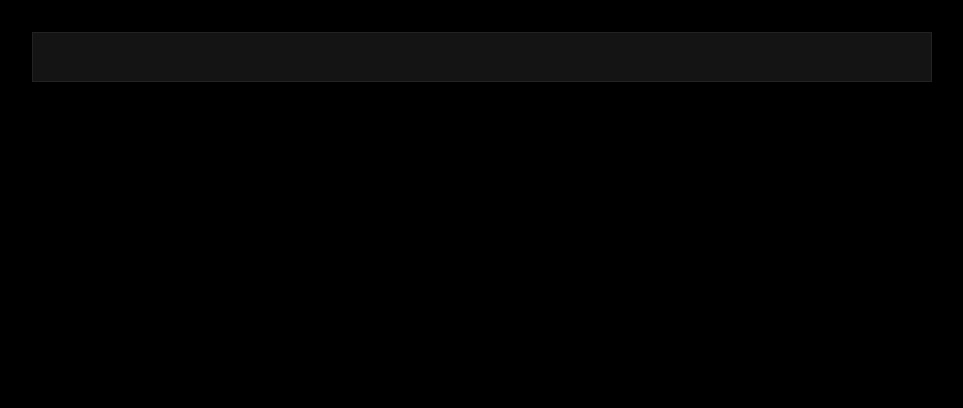
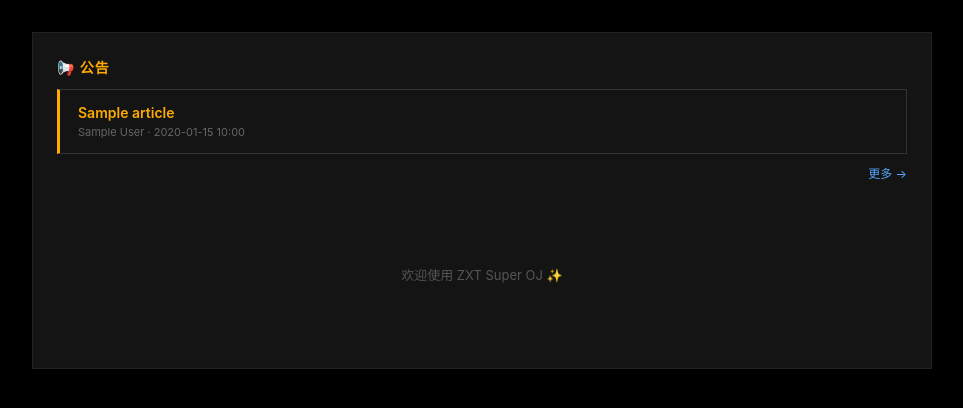
Before and after one commit to zoupiwa666/ZXTOJ, a PHP site: page / in a window 1280 px wide. Shown: the part 88-496 px from the top of the page, without its empty margins (158-1121 px from the left). Run offline with PHP 8.4, Linux system fonts and the light colour scheme; tables that the repository leaves empty hold one stand-in row (values such as "Sample post"); a stand-in replaces the project's code that opens the database connection.

Commit message:
feat: 首页显示最新公告（金色卡片+更多入口）

```diff
--- a/oj/site/index.php
+++ b/oj/site/index.php
@@ -1,2 +1,30 @@
-<?php $pageTitle = 'Home - Zxt Super OJ'; require __DIR__ . '/inc/header.php'; ?>
+<?php $pageTitle = 'Home - Zxt Super OJ'; require __DIR__ . '/inc/header.php';
+require_once __DIR__ . '/inc/article_tables.php';
+$anns = [];
+try { $anns = $pdo->query("SELECT * FROM articles WHERE is_announcement=1 ORDER BY id DESC LIMIT 5")->fetchAll(); } catch (Exception $e) {}
+?>
+<style>
+.ann-section{margin-bottom:24px}
+.ann-section h2{font-size:14px;color:#ffab00;letter-spacing:1px;margin-bottom:12px}
+.ann-card{background:#141414;border:1px solid #333;border-left:3px solid #ffab00;padding:14px 18px;margin-bottom:10px;transition:border-color .15s,background .15s}
+.ann-card:hover{border-color:#ffab00;background:#181818}
+.ann-title{color:#ffab00;font-size:14px;font-weight:600;text-decoration:none}
+.ann-title:hover{text-decoration:underline}
+.ann-meta{font-size:11px;color:#666;margin-top:4px}
+</style>
+
+<?php if ($anns): ?>
+<div class="ann-section">
+  <h2>📢 公告</h2>
+  <?php foreach ($anns as $a): ?>
+  <div class="ann-card">
+    <a class="ann-title" href="article.php?id=<?=$a['id']?>"><?=htmlspecialchars($a['title'])?></a>
+    <div class="ann-meta"><?=htmlspecialchars($a['author'])?> · <?=date('Y-m-d H:i', strtotime($a['created_at']))?></div>
+  </div>
+  <?php endforeach; ?>
+  <div style="text-align:right"><a href="articles.php" style="color:#5af;text-decoration:none;font-size:12px">更多 →</a></div>
+</div>
+<?php endif; ?>
+
+<div style="padding:60px 0;text-align:center;color:#555;font-size:13px">欢迎使用 ZXT Super OJ ✨</div>
 <?php require __DIR__ . '/inc/footer.php'; ?>
```
